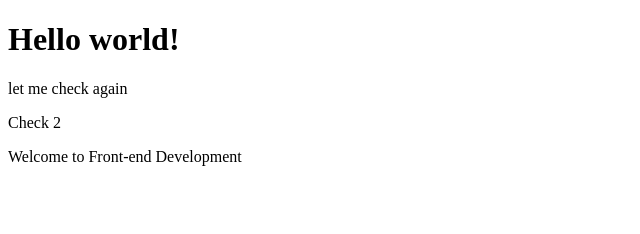
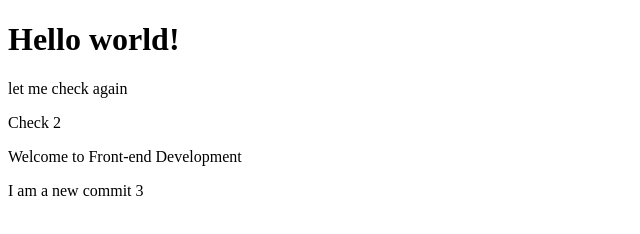
Before and after one commit to Dr-Memon/UA92_FrontEnd, a plain HTML site: page index.html in a window 1280 px wide. Shown: the whole page, without its empty margins (0-640 px from the left). Drawn offline with Linux system fonts and the light colour scheme.

Commit message:
Added a new feature Commit 3

```diff
--- a/index.html
+++ b/index.html
@@ -11,5 +11,6 @@
     <p>let me check again</p>
     <p>Check 2</p>
     <p>Welcome to Front-end Development</p>
+    <p>I am a new commit 3</p>
 </body>
 </html>
```
